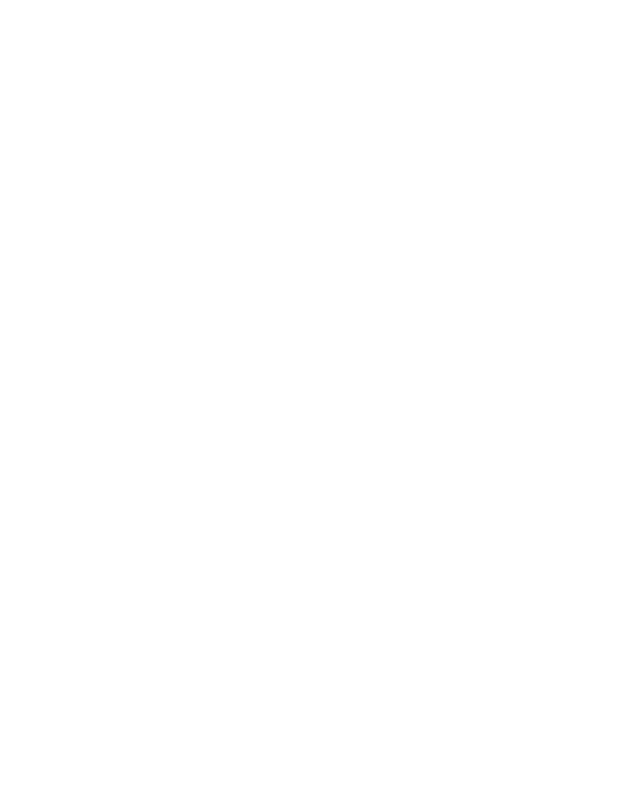
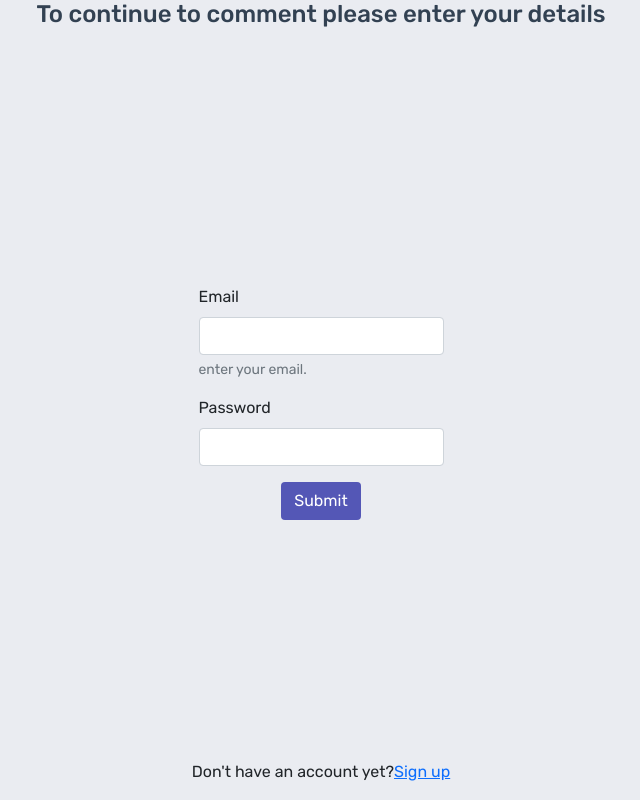
Before and after one commit to julescynamon/InteractiveComments, a plain HTML site: page login.html in a window 1280 px wide. Shown: the whole page, without its empty margins (319-959 px from the left). Drawn offline with nearby package versions, Linux system fonts and the light colour scheme.

Commit message:
projet avorté

```diff
--- a/login.html
+++ b/login.html
@@ -3,13 +3,48 @@
 
 <head>
     <meta charset="UTF-8">
-    <meta http-equiv="X-UA-Compatible" content="IE=edge">
     <meta name="viewport" content="width=device-width, initial-scale=1.0">
-    <title>Document</title>
+    <!-- displays site properly based on user's device -->
+
+    <link rel="icon" type="image/png" sizes="32x32" href="./images/favicon-32x32.png">
+
+    <!-- bootstrap -->
+    <link href="https://cdn.jsdelivr.net/npm/bootstrap@5.1.3/dist/css/bootstrap.min.css" rel="stylesheet"
+        integrity="sha384-1BmE4kWBq78iYhFldvKuhfTAU6auU8tT94WrHftjDbrCEXSU1oBoqyl2QvZ6jIW3" crossorigin="anonymous">
+
+    <!-- google fonts -->
+    <link rel="preconnect" href="https://fonts.googleapis.com">
+    <link rel="preconnect" href="https://fonts.gstatic.com" crossorigin>
+    <link href="https://fonts.googleapis.com/css2?family=Rubik:wght@400;500;700&display=swap" rel="stylesheet">
+
+    <!-- fontawesome kit -->
+    <script src="https://kit.fontawesome.com/65096ca19b.js" crossorigin="anonymous"></script>
+
+    <!-- custom css -->
+    <link rel="stylesheet" href="styles/index.css">
+
+    <title>Frontend Mentor | Interactive comments section</title>
 </head>
 
-<body>
+<body class="bodyLogin">
 
+    <h4>To continue to comment please enter your details</h4>
+    <form method="/" action="" class="formContainer">
+        <div class="mb-3">
+            <label for="Email" class="form-label">Email</label>
+            <input type="text" class="form-control" id="Email" aria-describedby="emailHelp" name="email">
+            <div id="emailHelp" class="form-text">enter your email.</div>
+        </div>
+        <div class="mb-3">
+            <label for="Password" class="form-label">Password</label>
+            <input type="password" class="form-control" id="Password" name="password">
+        </div>
+
+        <button style="background-color:hsl(238, 40%, 52%);color:#fff;" type="submit" class="btn">Submit</button>
+    </form>
+
+    <p>Don't have an account yet?<a href="">Sign up</a></p>
+    <script src="./script/login.js"></script>
 </body>
 
 </html>
--- a/styles/index.css
+++ b/styles/index.css
@@ -26,6 +26,37 @@ body {
     background: var(--Light-gray);
 }
 
+/* Login */
+
+.bodyLogin {
+    display: flex;
+    flex-direction: column;
+    align-items: center;
+    justify-content: center;
+    height: 100vh;
+}
+
+.bodyLogin > h4  {
+    font-size: 1.5rem;
+    font-weight: 500;
+    color: var(--Dark-blue);
+    margin-bottom: 1rem;
+}
+
+.formContainer {
+    display: flex;
+    flex-direction: column;
+    align-items: center;
+    justify-content: center;
+    width: 100%;
+    height: 100%;
+}
+
+
+
+
+/* index */
+
 
 
 .attribution { font-size: 11px; text-align: center; }
```
Also changed, not shown: script/index.js (added), script/login.js (added).
